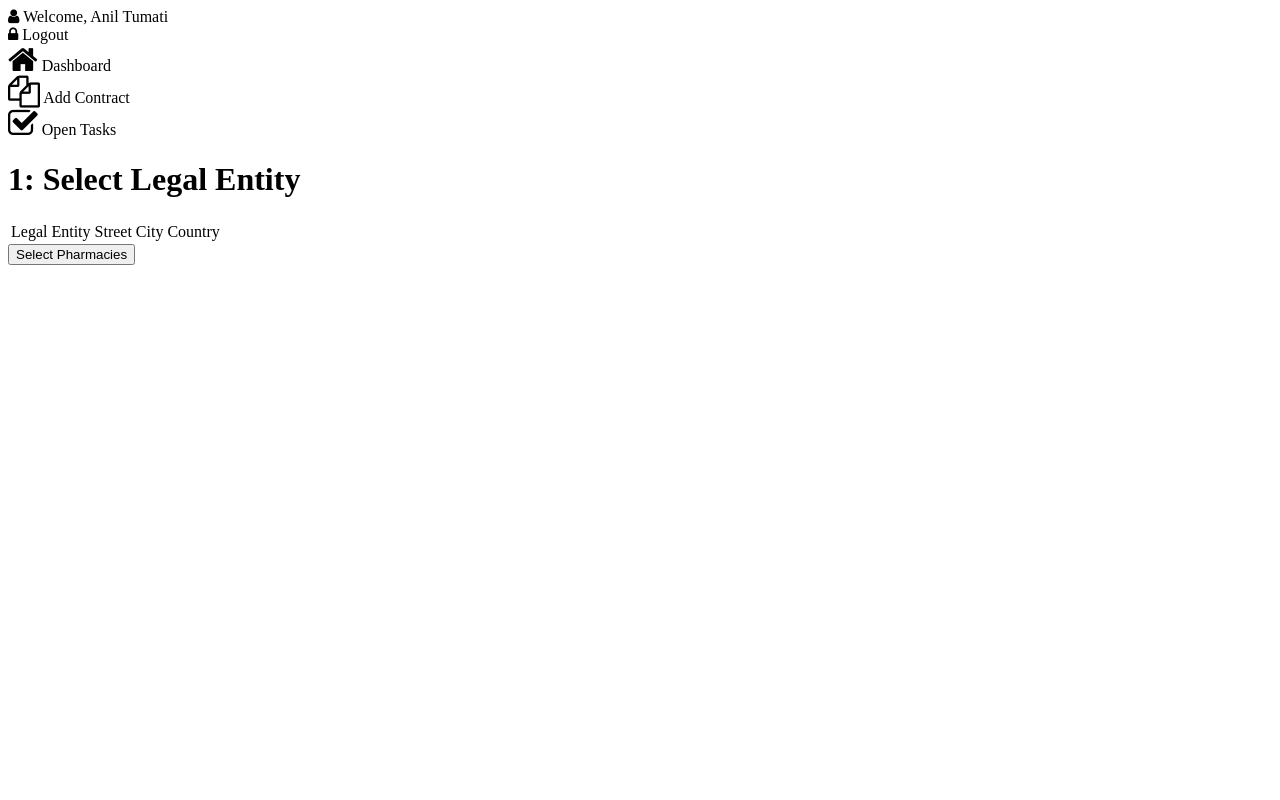
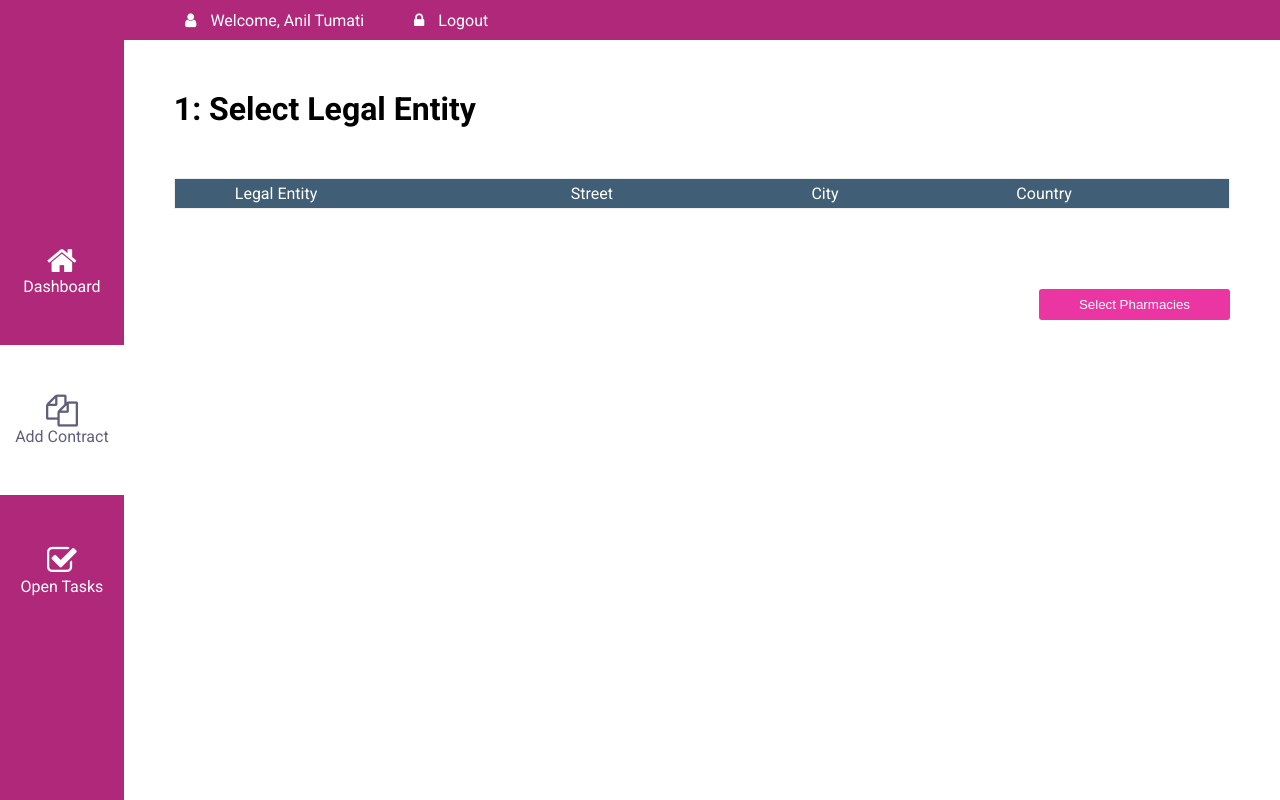
Before and after one commit to Chivirda/frontend-webpack, a website built with webpack: page src/index.html in a window 1280 px wide. Built offline with nearby package versions, Linux system fonts and the light colour scheme; files whose address does not match are found by name.

Commit message:
Добавил стили к проекту

```diff
--- /dev/null
+++ b/src/css/style.css
@@ -0,0 +1,134 @@
+* {
+    margin: 0;
+    padding: 0;
+}
+
+.wrapper {
+    height: 100vh;
+    font-family: 'Roboto', sans-serif;
+}
+
+.header {
+    display: flex;
+    align-items: center;
+    height: 5vh;
+    background-color: #b0287a;
+    color: #ffffff;
+    padding-left: 185px;
+}
+
+.header__item {
+    margin-right: 50px;
+}
+
+.header__icon {
+    margin-right: 10px;
+}
+
+.navigation {
+    display: flex;
+    align-items: center;
+    width: 150px;
+    height: 95vh;
+    background-color: #b0287a;
+    color: #ffffff;
+}
+
+.navigation__wrapper {
+    display: flex;
+    flex-wrap: wrap;
+}
+
+.navigation__item {
+    display: flex;
+    flex-flow: column;
+    justify-content: center;
+    align-items: center;
+    width: 100%;
+    height: 150px;
+}
+
+.navigation__item.active {
+    background-color: #ffffff;
+    color: #5f5f7d;
+}
+
+.main-wrapper {
+    display: flex;
+}
+
+.content {
+    padding: 50px 50px 0 50px;
+    width: 100%;
+}
+
+.content__head {
+    margin-bottom: 50px;
+    display: inline-block;
+    margin-right: 20px;
+}
+
+table {
+    border-collapse: collapse;
+    border: 1px solid #eeeeee;
+    width: 100%;
+}
+
+tr {
+    height: 30px;
+    border: 1px solid #eeeeee;
+}
+
+tr:nth-child(2n) {
+    background: #f9f9f9;
+}
+
+td {
+    padding-left: 60px;
+}
+
+.row td:first-child {
+    padding-left: 44px;
+}
+
+.row.active td:first-child {
+    padding-left: 24px;
+}
+
+thead {
+    background-color: #405f77;
+    color: #ffffff;
+}
+
+.row.active {
+    background-color: #99d448;
+    color: #ffffff;
+}
+
+.row.active .fa-check {
+    display: inline;
+}
+
+.row .fa-check {
+    display: none;
+}
+
+.content__button {
+    float: right;
+    margin-top: 80px;
+    background-color: #eb35a3;
+    color: #ffffff;
+    padding: 8px 40px;
+    border: none;
+    border-radius: 3px;
+}
+
+.content__button-back {
+    float: left;
+    margin-top: 80px;
+    background-color: #aaaaaa;
+    color: #ffffff;
+    padding: 8px 40px;
+    border: none;
+    border-radius: 3px;
+}
--- a/src/index.html
+++ b/src/index.html
@@ -5,7 +5,6 @@
     <meta name="viewport" content="width=device-width, initial-scale=1.0">
     <link rel="stylesheet" href="https://stackpath.bootstrapcdn.com/font-awesome/4.7.0/css/font-awesome.min.css">
     <link href="https://fonts.googleapis.com/css2?family=Roboto:wght@400;700&display=swap" rel="stylesheet">
-    <link rel="stylesheet" href="style.css">
     <title>Wizard</title>
 </head>
 <body>
@@ -57,6 +56,6 @@
             </div>
         </div>
     </div>
-    <script src="script.js"></script>
+    <script src="index.js"></script>
 </body>
 </html>
--- a/src/index.js
+++ b/src/index.js
@@ -0,0 +1 @@
+import './css/style.css'
--- a/webpack.config.js
+++ b/webpack.config.js
@@ -29,9 +29,10 @@ module.exports = {
                     {
                         loader: MiniCssExtractPlugin.loader,
                         options: {
-                            publicPath: path.resolve(__dirname, 'dist')
+                            publicPath: path.resolve(__dirname, 'dist'),
                         }
-                    }
+                    },
+                    'css-loader',
                 ]
             }
         ]
```
